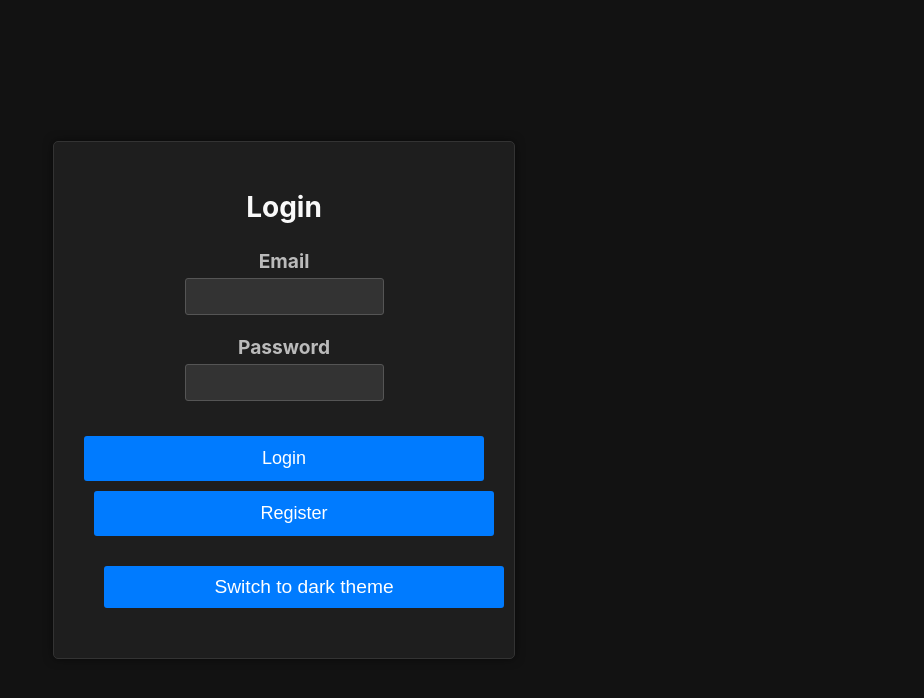
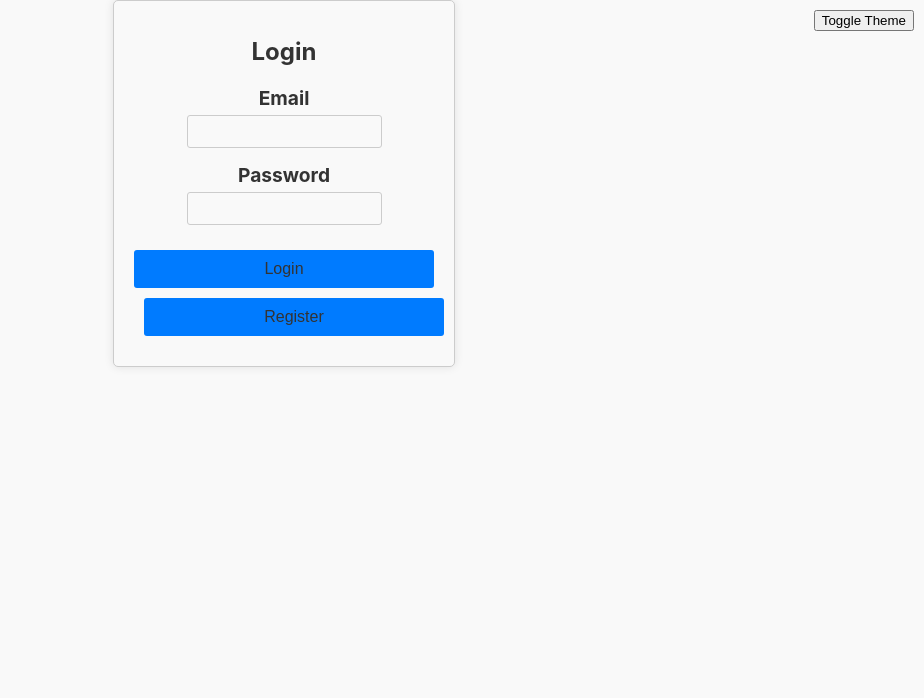
Before and after one commit to Oliverszkcs/haziks, a React (Create React App) app: page / in a window 1280 px wide. Shown: the top 698 px of the page, without its empty margins (356-1280 px from the left). Built offline with nearby package versions, Linux system fonts and the light colour scheme.

Commit message:
theme and login

```diff
--- a/src/App.tsx
+++ b/src/App.tsx
@@ -2,16 +2,21 @@ import { useState } from 'react';
 import './App.css';
 import Login from './Login';
 import BookReader from './BookReader';
+import { useEffect } from 'react';
 
 function App() {
   const [isLoggedIn, setIsLoggedIn] = useState(false);
   const [theme, setTheme] = useState('light');
   const [bookContent] = useState("Page 1 content\n\nPage 2 content\n\nPage 3 content");
 
-  const toggleTheme = () => setTheme(theme === 'light' ? 'dark' : 'light');
+  const toggleTheme = () => setTheme(prevTheme => prevTheme === 'light' ? 'dark' : 'light');
+
+  useEffect(() => {
+    document.body.setAttribute('data-theme', theme);
+  }, [theme]);
 
   const handleLogin = (email: string, password: string) => {
-    if (email === "user@example.com" && password === "password") {
+    if (email === "asd@asd" && password === "password") {
       setIsLoggedIn(true);
     } else {
       alert("Invalid login credentials");
@@ -28,8 +33,11 @@ function App() {
 
   return (
     <div className={`App ${theme}`}>
+      <button onClick={toggleTheme} style={{ position: 'absolute', top: 10, right: 10 }}>
+        Toggle Theme
+      </button>
       {isLoggedIn ? (
-        <BookReader bookContent={bookContent} />
+        <BookReader bookContent={bookContent} theme={theme} />
       ) : (
         <Login
           theme={theme}
--- a/src/BookReader.tsx
+++ b/src/BookReader.tsx
@@ -2,9 +2,10 @@ import React, { useState } from 'react';
 
 interface BookReaderProps {
     bookContent: string;
+    theme: string;
 }
 
-const BookReader: React.FC<BookReaderProps> = ({ bookContent }) => {
+const BookReader: React.FC<BookReaderProps> = ({ bookContent, theme }) => {
     const [currentPage, setCurrentPage] = useState(0);
     const pages = bookContent.split('\n\n');
 
@@ -21,7 +22,7 @@ const BookReader: React.FC<BookReaderProps> = ({ bookContent }) => {
     };
 
     return (
-        <div>
+        <div style={{ background: theme }}>
             <div>
                 <button onClick={prevPage} disabled={currentPage === 0}>
                     Previous
--- a/src/Login.css
+++ b/src/Login.css
@@ -1,83 +1,67 @@
 :root {
-    --background-color: #121212;
-    --container-background-color: #1e1e1e;
-    --text-color: #f9f9f9;
-    --heading-color: #f9f9f9;
-    --label-color: #bbbbbb;
-    --input-background-color: #333;
-    --input-border-color: #555;
+    --background-color: #f9f9f9;
+    --text-color: #333;
+    --border-color: #ccc;
     --button-background-color: #007bff;
     --button-hover-background-color: #0056b3;
 }
 
-body.light-theme {
-    --background-color: #f9f9f9;
-    --container-background-color: #ffffff;
-    --text-color: #121212;
-    --heading-color: #121212;
-    --label-color: #333333;
-    --input-background-color: #ffffff;
-    --input-border-color: #cccccc;
-    --button-background-color: #007bff;
-    --button-hover-background-color: #0056b3;
-}
-
-body, html {
-    height: 100%;
-    margin: 0;
-    display: flex;
-    justify-content: center;
-    align-items: center;
-    background-color: var(--background-color);
+body.black-and-white {
+    --background-color: #000;
+    --text-color: #fff;
+    --border-color: #555;
+    --button-background-color: #fff;
+    --button-hover-background-color: #ccc;
 }
 
 .Login {
-    width: 400px;
-    background-color: var(--container-background-color);
+    width: 300px;
+    margin: 0 auto;
+    padding: 20px;
+    border: 1px solid var(--border-color);
+    border-radius: 5px;
+    box-shadow: 0 0 10px rgba(0, 0, 0, 0.1);
+    background-color: var(--background-color);
     color: var(--text-color);
-    padding: 30px;
-    border: 1px solid #333;
-    border-radius: 5px;
-    box-shadow: 0 0 10px rgba(0, 0, 0, 0.5);
 }
 
 .Login h1 {
     text-align: center;
-    margin-bottom: 25px;
-    font-size: 28px;
-    color: var(--heading-color);
+    margin-bottom: 20px;
+    font-size: 24px;
+    color: var(--text-color);
 }
 
 .Login div {
-    margin-bottom: 20px;
+    margin-bottom: 15px;
 }
 
 .Login label {
     display: block;
     margin-bottom: 5px;
     font-weight: bold;
-    color: var(--label-color);
+    color: var(--text-color);
 }
 
 .Login input {
     width: 100%;
-    padding: 10px;
+    padding: 8px;
     box-sizing: border-box;
-    border: 1px solid var(--input-border-color);
+    border: 1px solid var(--border-color);
     border-radius: 3px;
-    background-color: var(--input-background-color);
+    background-color: var(--background-color);
     color: var(--text-color);
 }
 
 .Login button {
     width: 100%;
-    padding: 12px;
-    margin-top: 15px;
+    padding: 10px;
+    margin-top: 10px;
     border: none;
     border-radius: 3px;
     background-color: var(--button-background-color);
-    color: white;
-    font-size: 18px;
+    color: var(--text-color);
+    font-size: 16px;
     cursor: pointer;
 }
 
--- a/src/Login.tsx
+++ b/src/Login.tsx
@@ -2,29 +2,36 @@ import React, { useState } from "react";
 import "./Login.css";
 
 interface LoginProps {
+    handleLogin: (email: string, password: string) => void;
+    handleRegister: (email: string, password: string) => void;
     theme: string;
     toggleTheme: () => void;
-    handleLogin: (email: string, password: string) => void;
-    handleRegister: (email: string, password: string) => void;
 }
-export function Login({ theme, toggleTheme, handleLogin, handleRegister }: LoginProps) {
+
+export function Login({ handleLogin, handleRegister, theme, toggleTheme }: LoginProps) {
     let [email, setEmail] = useState("");
     let [password, setPassword] = useState("");
+    let [confirmPassword, setConfirmPassword] = useState("");
     let [register, setRegister] = useState(false);
 
     const handleSubmit = (e: React.FormEvent) => {
+        e.preventDefault();
+        if (register) {
+            if (password !== confirmPassword) {
+                alert("Passwords do not match");
+                return;
+            }
             handleRegister(email, password);
-        if (register) {
-           handleLogin(email, password);
         } else {
-           console.log("Logging in with", email, password);
+            handleLogin(email, password);
         }
     };
 
     return (
-        <div className="Login">
+        <div className={`Login ${theme}`}>
             <h1>{register ? "Register" : "Login"}</h1>
-            <form onSubmit={handleSubmit} style={{ display: 'flex', flexDirection: 'column', alignItems: 'center' }}>                <div>
+            <form onSubmit={handleSubmit} style={{ display: 'flex', flexDirection: 'column', alignItems: 'center' }}>
+                <div>
                     <label>Email</label>
                     <input type="email" value={email} onChange={e => setEmail(e.target.value)} required />
                 </div>
@@ -32,13 +39,16 @@ export function Login({ theme, toggleTheme, handleLogin, handleRegister }: Login
                     <label>Password</label>
                     <input type="password" value={password} onChange={e => setPassword(e.target.value)} required />
                 </div>
+                {register && (
+                    <div>
+                        <label>Confirm Password</label>
+                        <input type="password" value={confirmPassword} onChange={e => setConfirmPassword(e.target.value)} required />
+                    </div>
+                )}
                 <button type="submit">{register ? "Register" : "Login"}</button>
             </form>
             <button onClick={() => setRegister(!register)} style={{ margin: '10px' }}>
                 {register ? "Login" : "Register"}
-            </button>
-            <button onClick={toggleTheme} style={{ margin: '20px', padding: '10px', fontSize: '1em' }}>
-                Switch to {theme === 'light' ? 'dark' : 'light'} theme
             </button>
         </div>
     );
```
